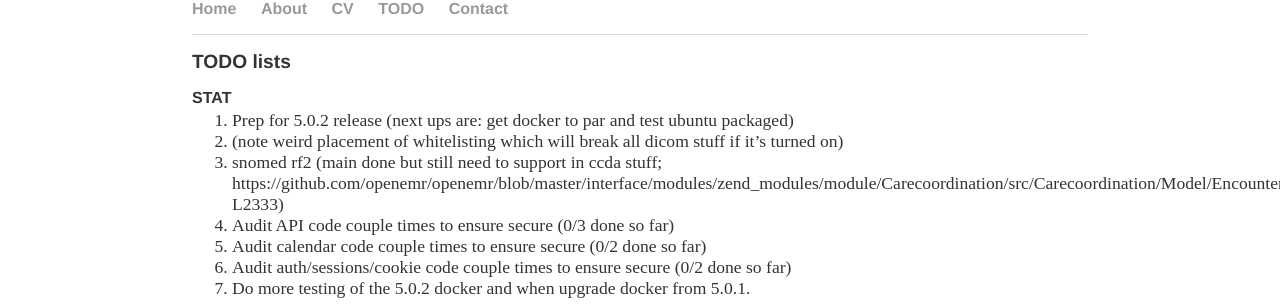
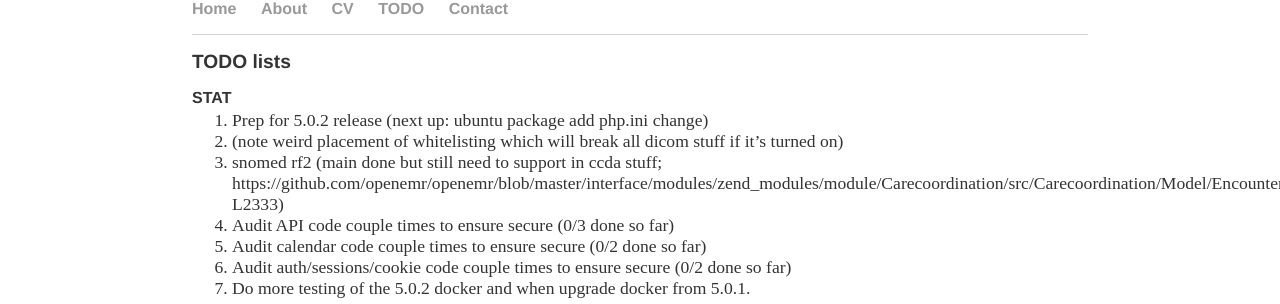
Before and after one commit to bradymiller/bradymiller.github.io, a Jekyll site: the page built from todo/index.md, in a window 1280 px wide. Shown: the part 149-453 px from the top of the page. Built offline with Jekyll 4.4.1, drawn with Linux system fonts in a browser that asks for light colours; our own code applies the rules of GitHub Pages for plain Markdown files.

Commit message:
Update index.md

```diff
--- a/todo/index.md
+++ b/todo/index.md
@@ -4,7 +4,7 @@ layout: default
 ## TODO lists
 
 ### STAT
-1. Prep for 5.0.2 release (next ups are: get docker to par and test ubuntu packaged)
+1. Prep for 5.0.2 release (next up: ubuntu package add php.ini change)
 1. (note weird placement of whitelisting which will break all dicom stuff if it's turned on)
 1. snomed rf2 (main done but still need to support in ccda stuff; https://github.com/openemr/openemr/blob/master/interface/modules/zend_modules/module/Carecoordination/src/Carecoordination/Model/EncounterccdadispatchTable.php#L2316-L2333)
 1. Audit API code couple times to ensure secure (0/3 done so far)
```
